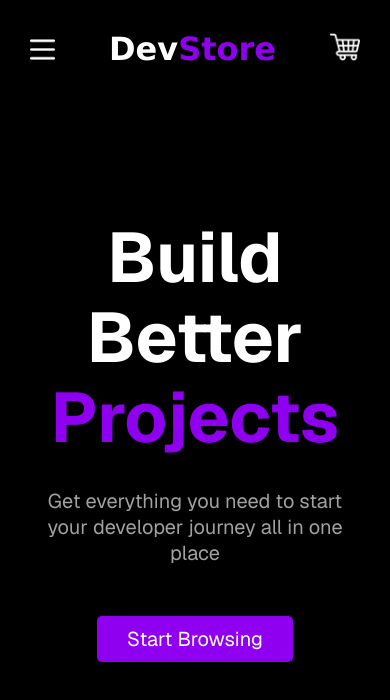
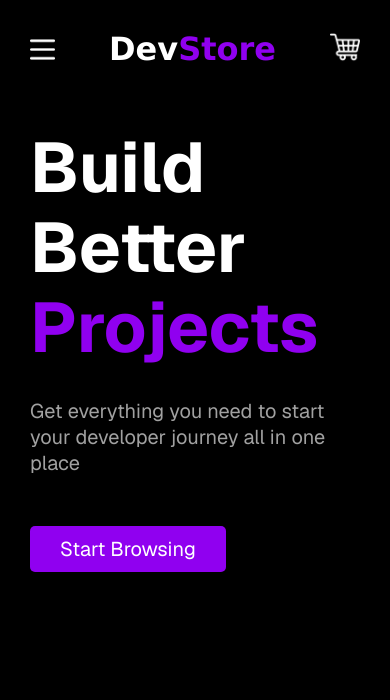
Before and after one commit to abelgideon/dev-store, a React (Vite) app: page / in a window 390 px wide. Shown: the top 700 px of the page. Built offline with nearby package versions, Linux system fonts and the light colour scheme; a web font is replaced by a local one.

Commit message:
Reduce margin change alignment on small screens
Reduce the top margin on smaller screens so the hero section doesn't go
too down. Also change the alignment of the hero section to the left
which makes it look more aesthetically pleasing on smaller screens.

```diff
--- a/src/index.css
+++ b/src/index.css
@@ -136,8 +136,16 @@ body {
 }
 
 @media (max-width: 775px) {
+  .hero-section {
+    margin-top: 60px;
+    align-items: flex-start;
+  }
   .hero-second-line {
     display: none;
+  }
+  .hero-header,
+  .hero-para {
+    text-align: left;
   }
   .hero-header-last {
     color: var(--primary-purple);
@@ -148,5 +156,6 @@ body {
   }
   .hero-btn {
     font-size: 20px;
+    margin-left: 0;
   }
 }
```
